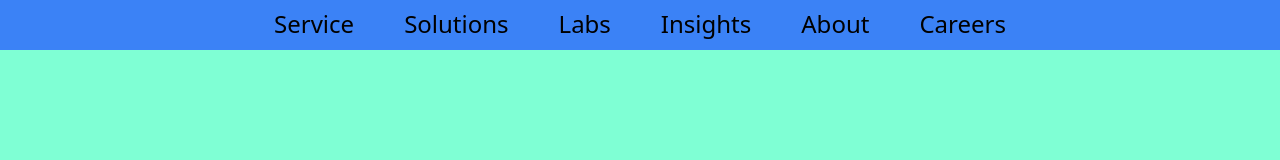
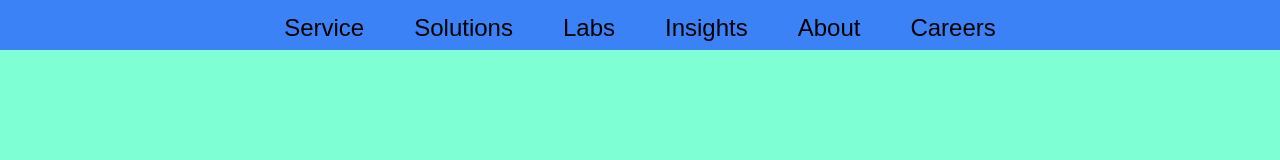
Before and after one commit to shubhangi831/tailwind-sample-project, a website built with Vite: page index.html in a window 1280 px wide. Built offline with nearby package versions, Linux system fonts and the light colour scheme.

Commit message:
updated file

```diff
--- a/index.css
+++ b/index.css
@@ -10,6 +10,9 @@ header{
     height: 100vh;
     width: 100%;
 }
+body{
+    font-family: "Nunito sans",sans-serif;
+}
 .menu-btn{
     @apply absolute right-0 text-3xl lg:hidden;
 }
@@ -21,13 +24,13 @@ header{
 }
 #menu-primary
 {
-    @apply flex flex-col mt-[50px] gap-[50px] ml-[20px] text-2xl lg:flex-row lg:mt-2 lg:ml-0 lg:justify-center;
+    @apply flex flex-col mt-[50px] gap-[50px] ml-[20px] text-2xl lg:flex-row lg:mt-3 lg:ml-0 lg:justify-center;
 }
 #menu-primary > li > ul{
     @apply bg-white  lg:border-2 border-white  lg:w-[690px] lg:h-[360px] lg:grid lg:grid-cols-3 lg:grid-rows-2 lg:absolute lg:hidden  lg:m-2;
 }
 
-#menu-item-909:hover ul{
+#menu-item-909:hover > ul{
     @apply block lg:grid;
 }
 
```
